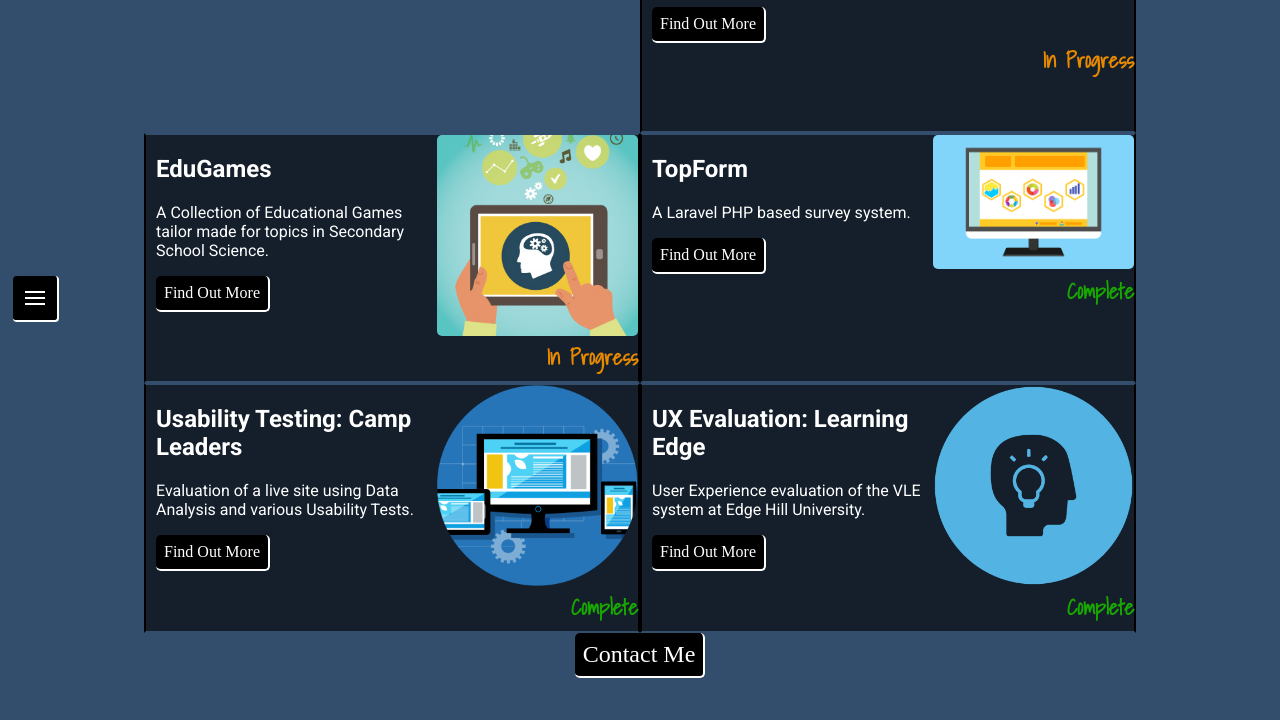
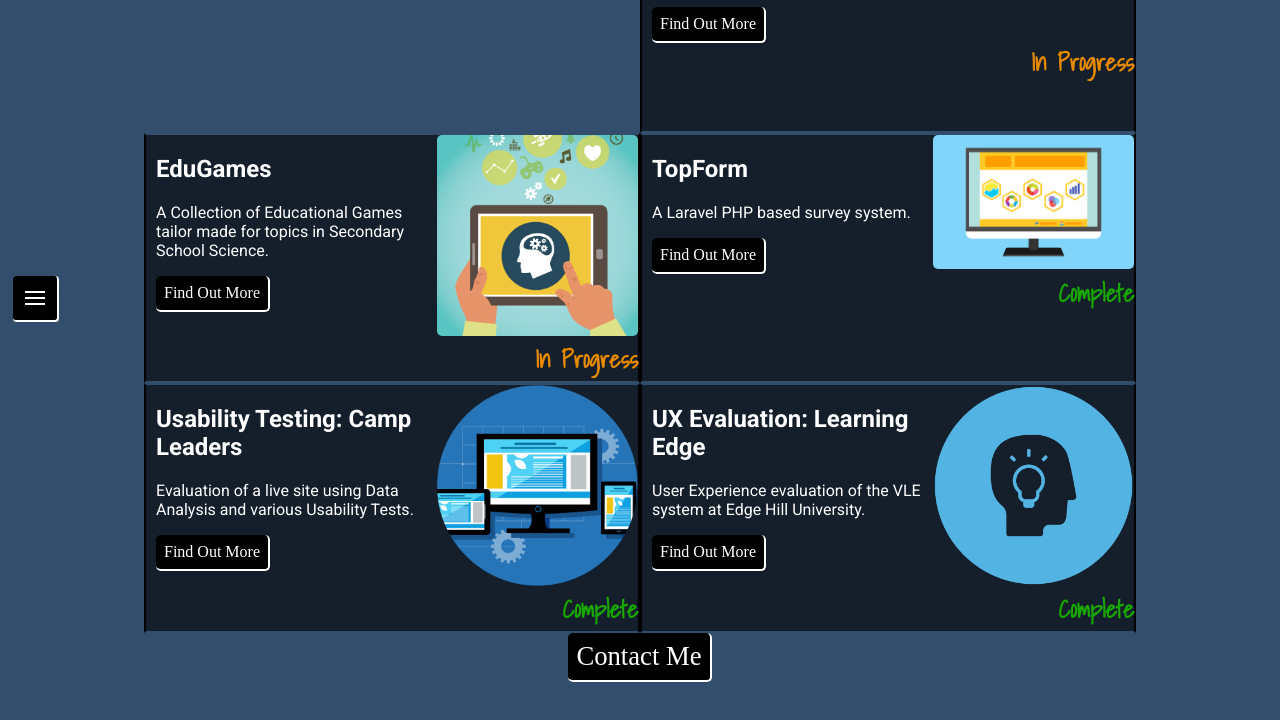
Before and after one commit to tcdev27/tcdev27.github.io, a website: page portfolio/index.html in a window 1280 px wide. Shown: the part 458-1178 px from the top of the page. Drawn offline with nearby package versions, Linux system fonts and the light colour scheme; a web font is replaced by a local one.

Commit message:
Concluded the URI-GEN project page.

```diff
--- a/sass/style.scss
+++ b/sass/style.scss
@@ -292,21 +292,17 @@
   border-bottom: 2px solid $white;
   border-right: 2px solid $white;
   border-radius: 5px;
-  font-size: 18pt;
+  font-size: 20pt;
   padding: 8px;
   transition: ease;
   cursor: pointer;
+  position: relative;
+  overflow: hidden;
 }
 
 button:active {
   border: none;
   transform: translateY(4px);
-}
-
-button {
-  cursor: pointer;
-  position: relative;
-  overflow: hidden;
 }
 
 /* Ripple Effect On Click  Adapted from https://codepen.io/lehollandaisvolant/pen/dMQXYX */
@@ -439,7 +435,7 @@
 .status {
   font-family: $sketch;
   font-weight: bold;
-  font-size: 16pt;
+  font-size: 18pt;
   padding: 0;
   margin: 0;
   text-align: right;
```
Also changed, not shown: portfolio/projects/uriGen.html (+3 -1 lines), css/style.css.
